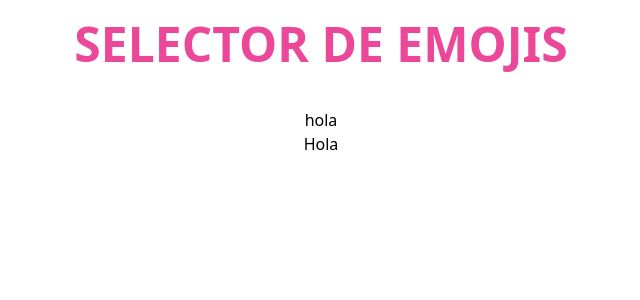
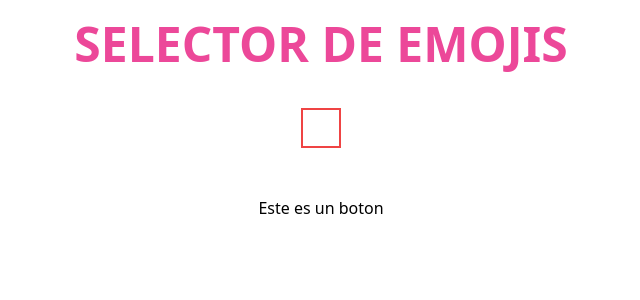
Before and after one commit to MariaRuaBF/emoji-project, a React (Vite) app: page / in a window 1280 px wide. Shown: the top 300 px of the page, without its empty margins (319-959 px from the left). Built offline with nearby package versions, Linux system fonts and the light colour scheme.

Commit message:
Add to home page

```diff
--- a/src/App.tsx
+++ b/src/App.tsx
@@ -3,22 +3,30 @@ import "./index.css";
 import { Div } from "./components/Div";
 
 import { useRef } from "react";
+import { Input } from "./components/Input";
+import { Button } from "./components/Button";
+import { Img } from "./components/Img";
 
 function App() {
   const ref = useRef<HTMLInputElement | null>(null);
 
   return (
-    <div className="flex flex-col h-screen p-5 items-center">
+    <div
+      onKeyDown={(e) => console.log(e)}
+      className="flex flex-col h-screen p-5 items-center"
+    >
       <h1 className="text-pink-500 text-5xl uppercase font-semibold text-center pb-10">
         Selector de emojis
       </h1>
-      <Div id="12">hola</Div>
-      <Div>Hola</Div>
-      <Div></Div>
-      <Div className=""></Div>
-      <Div onClick={() => console.log("cualquier valor ahi")}></Div>
-      <Div onClick={(e) => console.log(e)}></Div>
-      <div onClick={(e) => console.log(e)}></div>
+      <Div
+        className="border-2 border-red-500 h-10 w-10"
+        onClick={(e) => console.log(e)}
+      ></Div>
+      <Input />
+      <input />
+      <Button> Este es un boton</Button>
+      <Img />
+      <div onMouseOver={(e) => console.log(e)}></div>
       {/* <div className="flex items-center justify-between border-solid border-2 p-2 pl-0 gap-2 border-gray-400 rounded-lg w-1/5">
         <input className="w-full px-10 focus:outline-none " ref={ref} />
         <EmojiPicker ref={ref} />
--- a/src/components/Img.tsx
+++ b/src/components/Img.tsx
@@ -13,7 +13,7 @@ interface ImgProps {
   onLoad?: (e: React.SyntheticEvent<HTMLImageElement, Event>) => void;
 }
 
-const Img: React.FC<ImgProps> = ({
+export const Img: React.FC<ImgProps> = ({
   alt,
   height,
   loading,
@@ -44,5 +44,3 @@ const Img: React.FC<ImgProps> = ({
     />
   );
 };
-
-export default Img;
```
